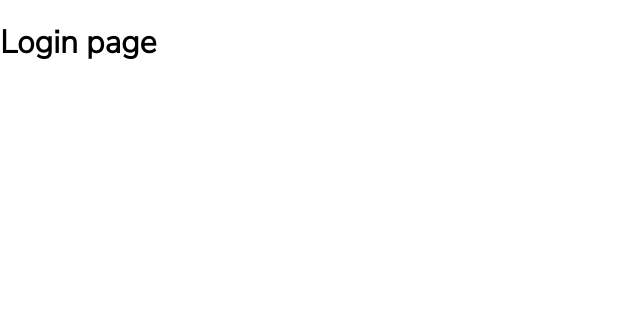
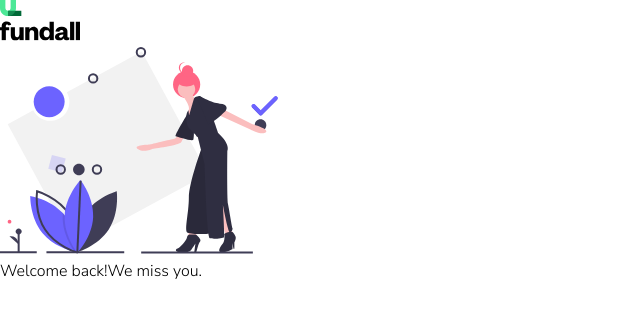
Before and after one commit to fantee-hub/expense-tracker, a React (Create React App) app: page /login in a window 1280 px wide. Shown: the top 316 px of the page, without its empty margins (0-640 px from the left). Built offline with nearby package versions, Linux system fonts and the light colour scheme.

Commit message:
set up login page

```diff
--- a/src/components/Login.js
+++ b/src/components/Login.js
@@ -1,10 +1,28 @@
 import React from "react";
+import illustration from "../images/illustration2.svg";
+import logo from "../images/logo.svg";
+import styled from "styled-components";
 
 const Login = () => {
   return (
-    <div>
-      <h1>Login page</h1>
-    </div>
+    <LoginContainer>
+      <div className="row1">
+        <div className="logo">
+          <img src={logo} alt="fundall logo" />
+        </div>
+        <div className="home-image">
+          <div className="hero-image">
+            <img src={illustration} alt="illustration" />
+          </div>
+
+          <div className="home-content">
+            <span>Welcome back!</span>We miss you.
+          </div>
+        </div>
+      </div>
+    </LoginContainer>
   );
 };
+
+const LoginContainer = styled.div``;
 export default Login;
```
